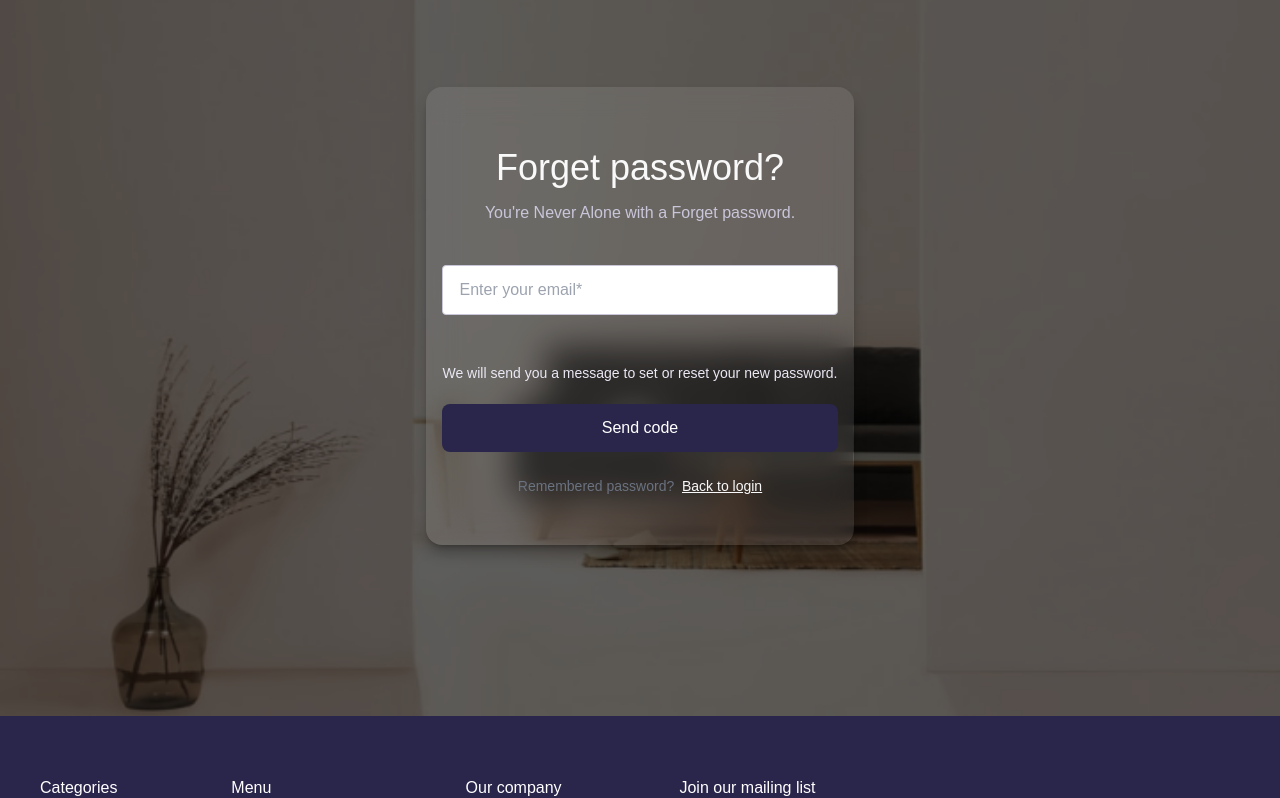
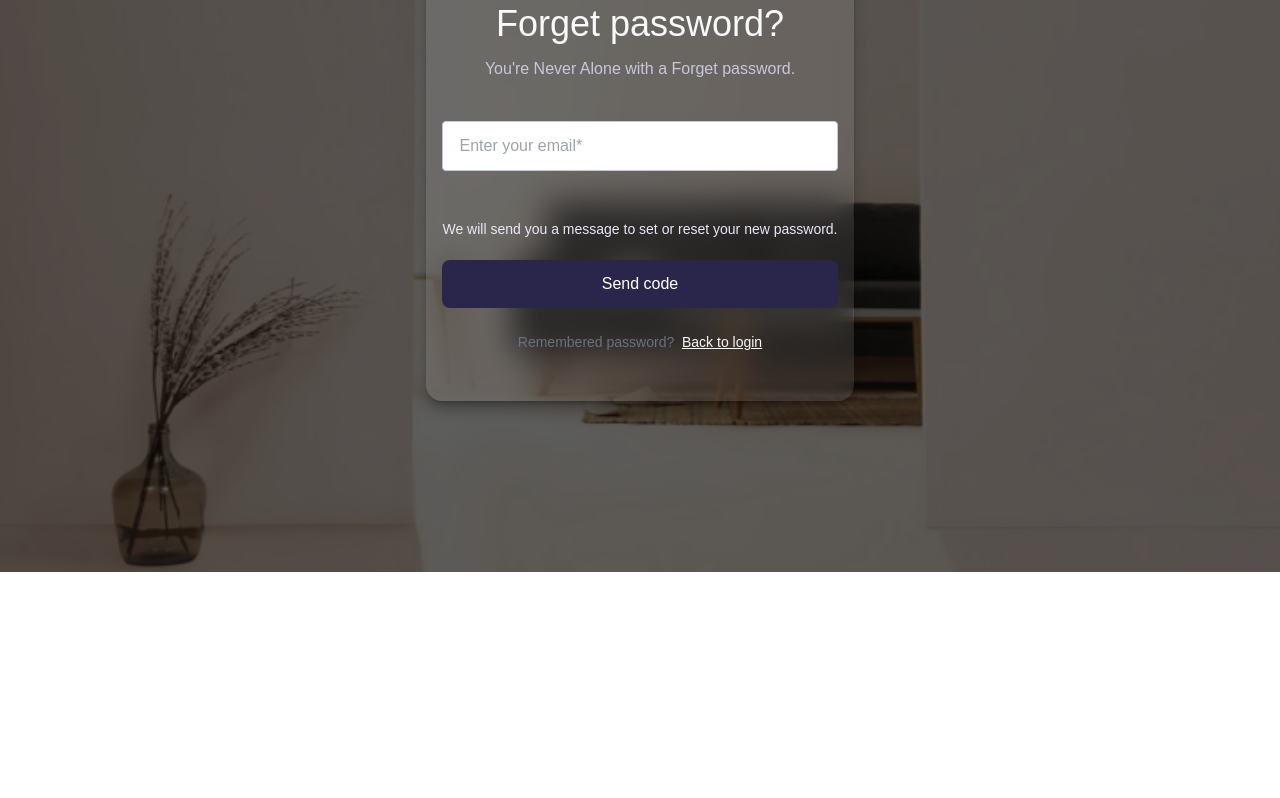
Before and after one commit to vuhuy172dh/ecommerce-website, a React (Create React App) app: page /forgetPassword in a window 1280 px wide. Shown: the part 228-1026 px from the top of the page. After the commit the page ends 800 px from the top, so only its background shows below. Built offline with nearby package versions, Linux system fonts and the light colour scheme; a web font is replaced by a local one.

Commit message:
turn off navbar and footer for forget password page

```diff
--- a/src/app.jsx
+++ b/src/app.jsx
@@ -33,7 +33,10 @@ function App() {
   const path = useLocation().pathname
   return (
     <div>
-      {path === '/signin' || path === '/signup' || path === '/checkout' || (
+      {path === '/signin' ||
+        path === '/signup' ||
+        path === '/forgetPassword' ||
+        path === '/checkout' || (
           <header>
             <NavMode>
               <Navbar />
@@ -67,7 +70,10 @@ function App() {
           <Route path="/checkout" element={<Checkout />} />
         </Routes>
       </main>
-      {path === '/signin' || path === '/signup' || path === '/checkout' || (
+      {path === '/signin' ||
+        path === '/signup' ||
+        path === '/forgetPassword' ||
+        path === '/checkout' || (
           <footer>
             <Footer />
           </footer>
```
Lines whose indentation alone changed are shown as unchanged.
